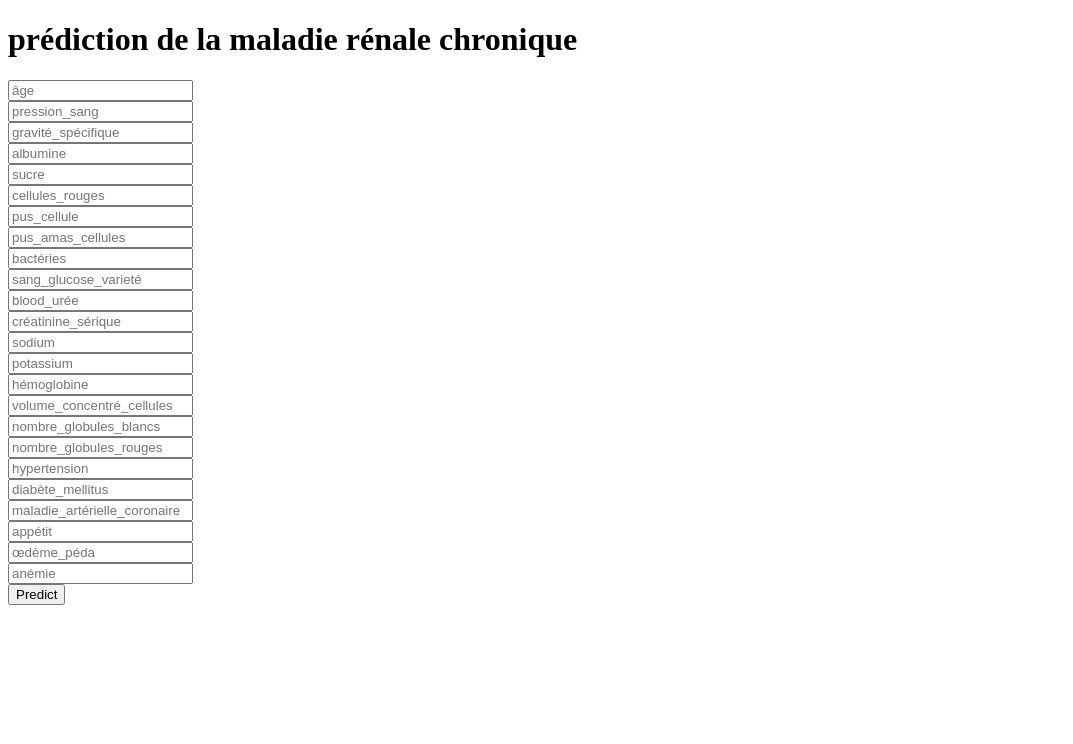
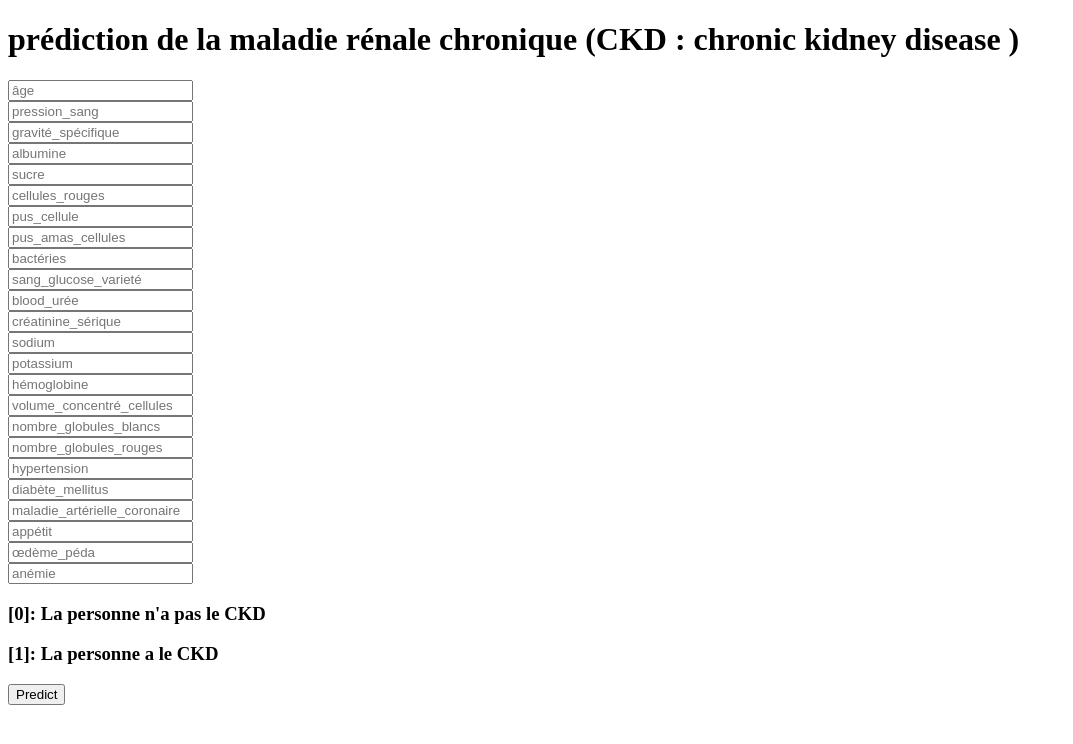
Before and after one commit to tanjmon/projetFinal, a Flask app: page / in a window 1280 px wide. Shown: the top 744 px of the page, without its empty margins (0-1073 px from the left). Run offline with Flask 3, Linux system fonts and the light colour scheme; parts of the project's set-up code (start-up, migrations or seed data) failed here and were passed over.

Commit message:
mise a jour 3

```diff
--- a/app.py
+++ b/app.py
@@ -40,7 +40,7 @@ def predict():
     #final_input=model.transform(np.array(data).reshape(1,-1))
     print(outPut)
     #output=Classmodel.predict(final_input)[0]
-    return render_template("home.html",prediction_text="L'état de patient(e) {}".format(outPut))
+    return render_template("home.html",prediction_text="L'état de patient(e): {}".format(outPut))
 
 
 
--- a/requirements.txt
+++ b/requirements.txt
@@ -3,3 +3,4 @@ scikit-learn
 pandas
 numpy
 matplotlib
+gunicorn
--- a/templates/home.html
+++ b/templates/home.html
@@ -14,7 +14,7 @@
 
 <body>
  <div class="login">
-	<h1>prédiction de la maladie rénale chronique</h1>
+	<h1>prédiction de la maladie rénale chronique (CKD : chronic kidney disease )</h1>
 
      <!-- Main Input For Receiving Query to our ML -->
     <form action="{{ url_for('predict')}}"method="post">
@@ -42,7 +42,8 @@
         <input type="text" name="appétit" placeholder="appétit" required="required" /><br>
         <input type="text" name="œdème_péda" placeholder="œdème_péda" required="required" /><br>
         <input type="text" name="anémie" placeholder="anémie" required="required" /><br>
-
+        <h3>[0]: La personne n'a pas le CKD</h3>
+        <h3>[1]: La personne a  le CKD</h3>
 
 
         <button type="submit" class="btn btn-primary btn-block btn-large">Predict</button>
```
Also changed, not shown: 1 other file.
